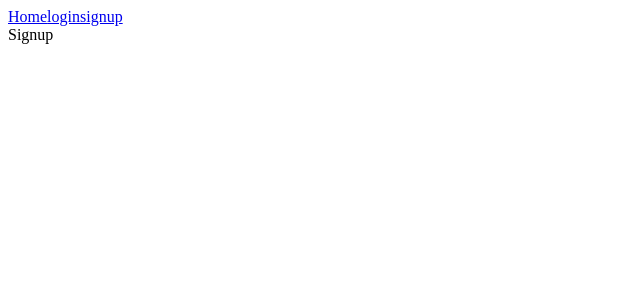
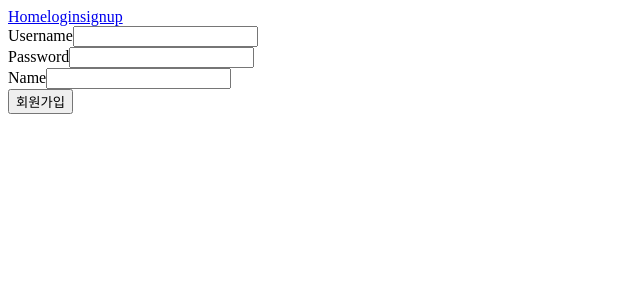
Before and after one commit to audgks5551/react-v1__2022_03_09, a React (Create React App) app: page /signup in a window 1280 px wide. Shown: the top 300 px of the page, without its empty margins (0-640 px from the left). Built offline with nearby package versions, Linux system fonts and the light colour scheme.

Commit message:
회원가입 폼 구현하고 유효성 체크

```diff
--- /dev/null
+++ b/jsconfig.json
@@ -0,0 +1,6 @@
+{
+  "compilerOptions": {
+    "baseUrl": "src"
+  },
+  "include": ["src"]
+}
--- a/public/index.html
+++ b/public/index.html
@@ -14,7 +14,6 @@
       manifest.json provides metadata used when your web app is installed on a
       user's mobile device or desktop. See https://developers.google.com/web/fundamentals/web-app-manifest/
     -->
-    <link rel="manifest" href="%PUBLIC_URL%/manifest.json" />
     <!--
       Notice the use of %PUBLIC_URL% in the tags above.
       It will be replaced with the URL of the `public` folder during the build.
--- a/src/_components/Nav.jsx
+++ b/src/_components/Nav.jsx
@@ -7,9 +7,9 @@ function Nav() {
     return (
         <nav>
             <div>
-                <NavLink exact to="/">Home</NavLink>
-                <NavLink exact to="/login">login</NavLink>
-                <NavLink exact to="/signup">signup</NavLink>
+                <NavLink to="/">Home</NavLink>
+                <NavLink to="/login">login</NavLink>
+                <NavLink to="/signup">signup</NavLink>
             </div>
         </nav>
     );
--- /dev/null
+++ b/src/_state/index.js
@@ -0,0 +1 @@
+export * from './users';
--- a/src/signup/Signup.jsx
+++ b/src/signup/Signup.jsx
@@ -1,10 +1,49 @@
 import React from 'react';
+import { useForm } from "react-hook-form";
+import * as Yup from "yup";
+import { yupResolver } from "@hookform/resolvers/yup";
 
 function Signup() {
+
+    /**
+     * 유효성 검증
+     */
+    const validationSchema = Yup.object().shape({
+        username: Yup.string().required("아이디를 입력해주세요"),
+        password: Yup.string().required("비밀번호를 입력해주세요"),
+        name: Yup.string().required("이름을 입력해주세요")
+    });
+    const formOptions = { resolver: yupResolver(validationSchema) };
+    const { register, handleSubmit, setError, formState } = useForm(formOptions);
+    const { errors, isSubmitting } = formState;
+
+    function onSubmit({ username, password, name }) {
+        console.log("username : " + username);
+        console.log("password : " + password);
+        console.log("name : " + name);
+    }
+
     return (
-        <>
-            <div>Signup</div>
-        </>
+        <div>
+            <form onSubmit={handleSubmit(onSubmit)}>
+                <div>
+                    <label>Username</label>
+                    <input name="username" type="text" {...register("username")} />
+                    <div>{errors.username?.message}</div>
+                </div>
+                <div>
+                    <label>Password</label>
+                    <input name="password" type="password" {...register("password")} />
+                </div>
+                <div>
+                    <label>Name</label>
+                    <input name="name" type="text" {...register("name")}/>
+                </div>
+                <button disabled={isSubmitting}>
+                    회원가입
+                </button>
+            </form>
+        </div>
     );
 }
 
```
Also changed, not shown: package.json (+12 -1 lines), src/_state/users.js (added, +8 -0 lines), 1 other file (tests, documents, lock files or other folders).
